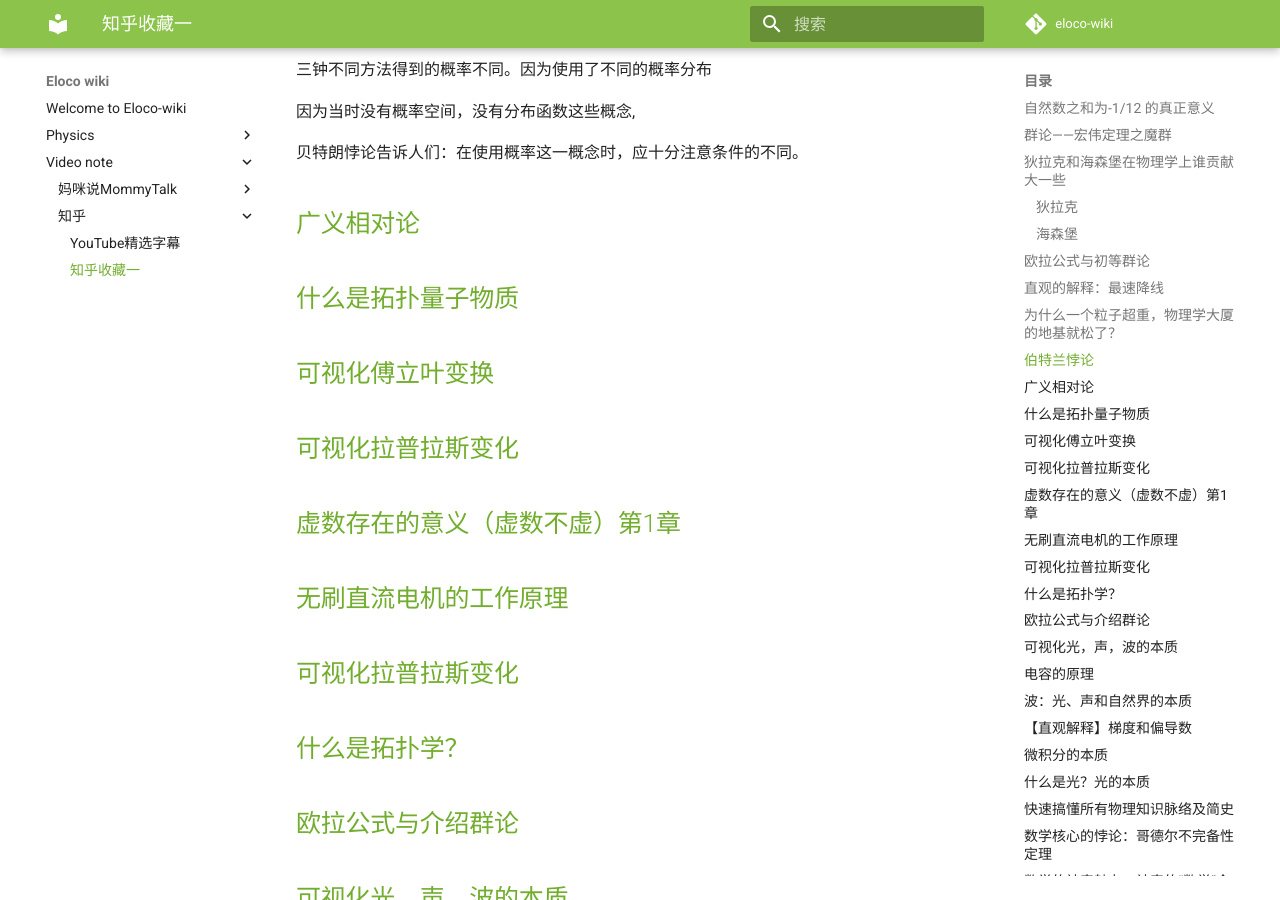
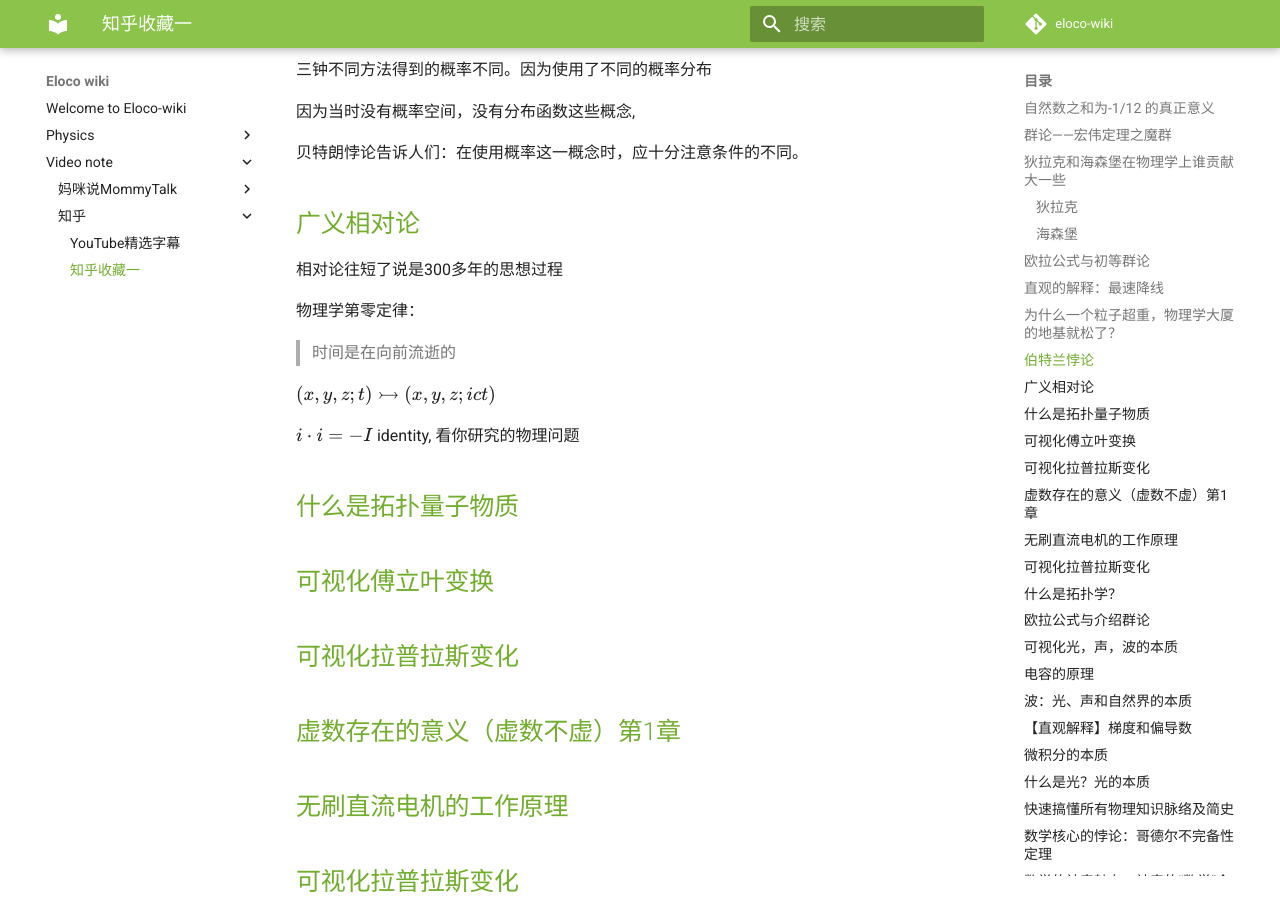
Before and after one commit to Eloco/eloco-wiki, an MkDocs documentation site: the page built from docs/video note/知乎/知乎收藏一.md, in a window 1280 px wide and 900 px high, scrolled down 2762 px. Built offline with MkDocs 1.6.1 and Material for MkDocs 9.7.7, drawn with Linux system fonts in a browser that asks for light colours; comment, search, counter and statistics services are not loaded.

Commit message:
vault backup: 2022-07-30 17:37:37

```diff
--- a/docs/video note/知乎/知乎收藏一.md
+++ b/docs/video note/知乎/知乎收藏一.md
@@ -121,6 +121,18 @@ W玻色子传递弱力的粒子。
 
 ## [广义相对论](https://www.zhihu.com/zvideo/1405899432232148992?playTime=0.0)
 
+相对论往短了说是300多年的思想过程
+
+物理学第零定律：
+
+>时间是在向前流逝的
+
+$(x,y,z;t) \rightarrowtail (x,y,z;ict)$
+
+$i\cdot i = -I$ identity, 看你研究的物理问题
+
+
+
 
 ## [什么是拓扑量子物质](https://www.zhihu.com/zvideo/1445452001831845888?playTime=0.0)
 
```
